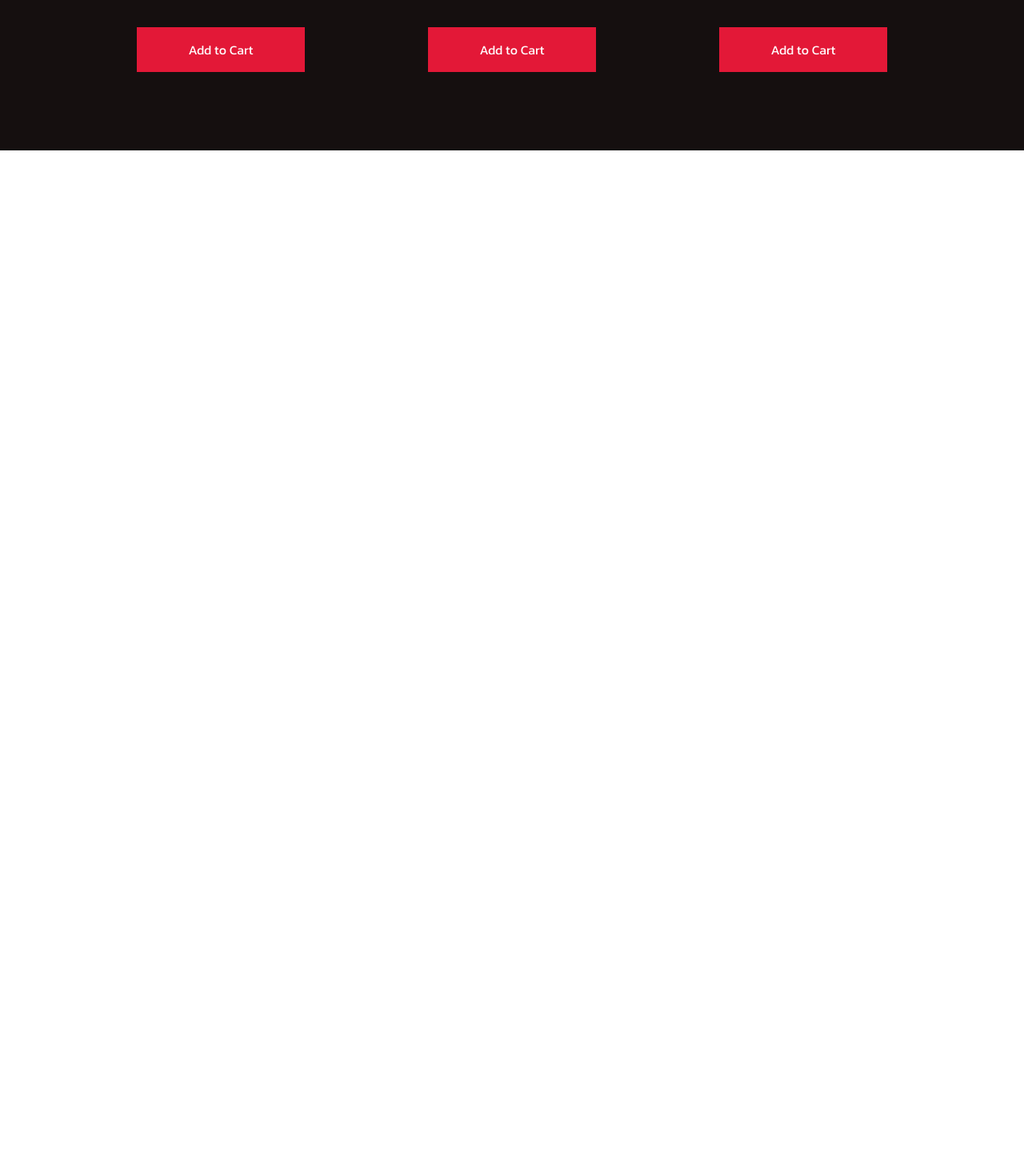
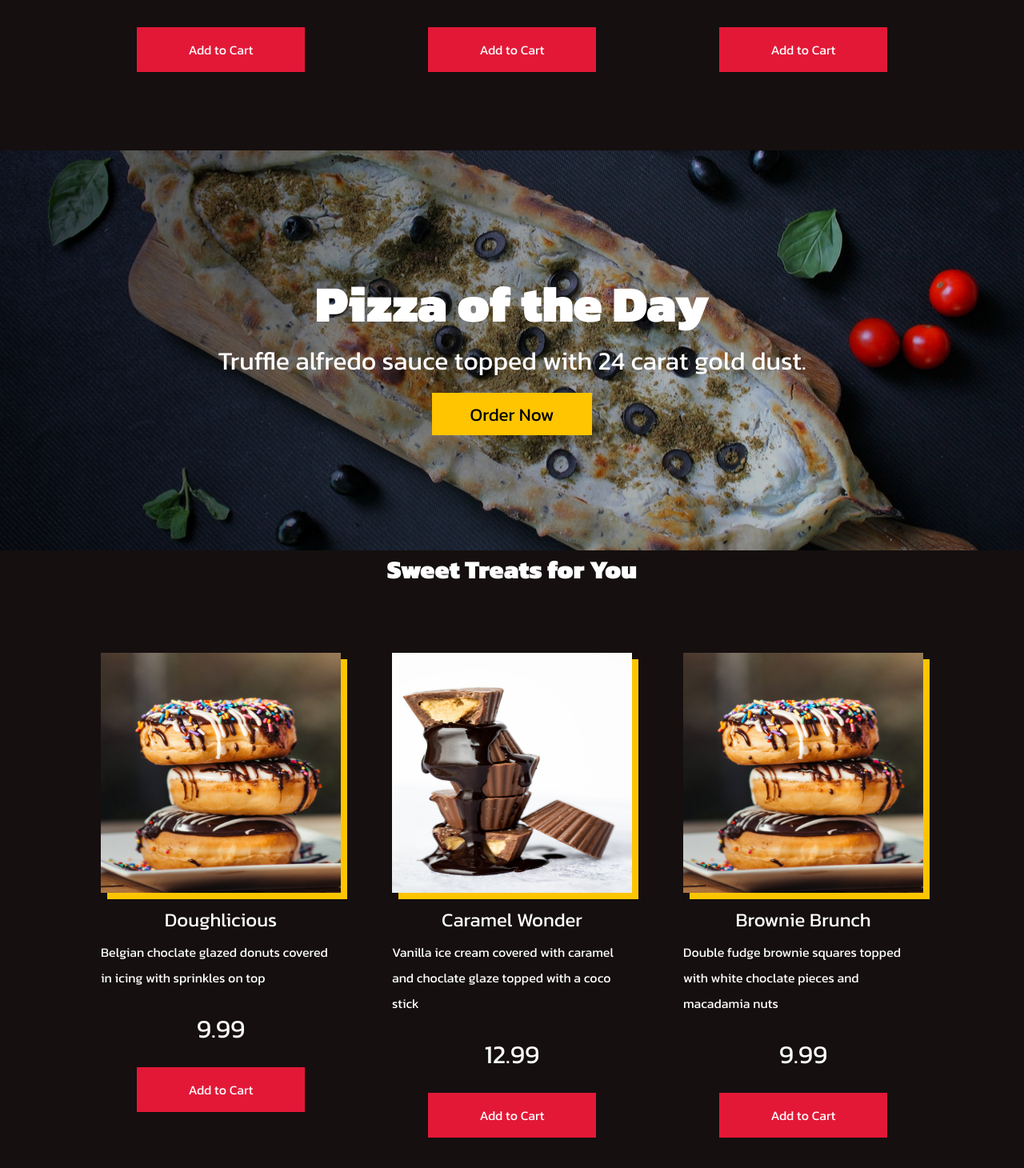
Before and after one commit to domludejesus/react-burger, a React (Create React App) app: page / in a window 1280 px wide. Shown: the part 1412-2872 px from the top of the page at 80% size. Before the commit the page ends 1600 px from the top, so only its background shows below. Built offline with nearby package versions, Linux system fonts and the light colour scheme.

Commit message:
'Featured'

```diff
--- a/src/App.js
+++ b/src/App.js
@@ -3,7 +3,8 @@ import {BrowserRouter as Router} from 'react-router-dom';
 import { GlobalStyle } from "./globalStyles";
 import Hero from "./components/Hero";
 import Products from './components/Products';
-import { productData } from './components/Products/data';
+import { productData, productDataTwo } from './components/Products/data';
+import Feature from './components/Feature';
 
 
 
@@ -12,7 +13,9 @@ function App() {
     <Router>
       <GlobalStyle />
       <Hero />
-      <Products heading='Choose Your favorite' data={productData}/>
+      <Products heading='Choose Your favorite' data={productData} />
+      <Feature />
+      <Products heading='Sweet Treats for You' data={productDataTwo} />
     </Router>
   );
 }
--- /dev/null
+++ b/src/components/Feature/FeatureElements.js
@@ -0,0 +1,44 @@
+import styled from 'styled-components'
+import FeaturePic from '../../images/featured3.jpg'
+
+export const FeatureContainer = styled.div`
+    background: linear-gradient(to right, rgba(0, 0, 0, 0.7), rgba(0, 0, 0, 0.1)),
+    url(${FeaturePic});
+    height: 100vh;
+    max-height: 500px;
+    background-position: center;
+    background-size: cover;
+    display: flex;
+    flex-direction: column;
+    justify-content: center;
+    align-items: center;
+    color:#fff;
+    text-align: center;
+    padding: 0 1rem ;
+
+    h1 {
+        font-size: clamp(3rem, 5vw, 5rem);
+    }
+
+    p {
+        margin-bottom: 1rem;
+        font-size: clamp(1rem, 3vw, 2rem);
+    }
+`;
+
+export const FeatureButton = styled.button`
+    font-size: 1.4rem;
+    padding: 0.6rem 3rem;
+    border:none;
+    background: #ffc500;
+    color: #000;
+    transition: 0.2s ease-out;
+
+
+    &:hover {
+        color: #fff;
+        background: #e31837;
+        transition: 0.2s ease-out;
+        cursor: pointer;
+    }
+`;
--- /dev/null
+++ b/src/components/Feature/index.js
@@ -0,0 +1,14 @@
+import React from 'react'
+import {FeatureContainer, FeatureButton} from './FeatureElements' ;
+
+const Feature = () => {
+    return (
+        <FeatureContainer>
+            <h1> Pizza of the Day </h1>
+            <p> Truffle alfredo sauce topped with 24 carat gold dust. </p>
+            <FeatureButton> Order Now </FeatureButton>
+        </FeatureContainer>
+    )
+}
+
+export default Feature
--- a/src/components/Products/data.js
+++ b/src/components/Products/data.js
@@ -1,6 +1,9 @@
 import product1 from '../../images/product-1.jpg'
 import product2 from '../../images/product-2.jpg'
 import product3 from '../../images/product-3.jpg'
+import sweet1 from '../../images/sweet-2.jpg';
+import sweet2 from '../../images/sweet-2.jpg';
+import sweet3 from '../../images/sweet4.jpg';
 
 
 
@@ -31,3 +34,30 @@ export const productData = [
         button: 'Add to Cart'
     }
 ]
+
+export const productDataTwo = [
+    {
+        img: sweet2,
+        alt: 'Donuts',
+        name: 'Doughlicious',
+        desc: 'Belgian choclate glazed donuts covered in icing with sprinkles on top',
+        price: '9.99',
+        button: 'Add to Cart'
+    },
+    {
+        img: sweet3,
+        alt: 'Ice Cream',
+        name: 'Caramel Wonder',
+        desc: 'Vanilla ice cream covered with caramel and choclate glaze topped with a coco stick',
+        price: '12.99',
+        button: 'Add to Cart'
+    },
+    {
+        img: sweet1,
+        alt: 'Brownie',
+        name: 'Brownie Brunch',
+        desc: 'Double fudge brownie squares topped with white choclate pieces and macadamia nuts',
+        price: '9.99',
+        button: 'Add to Cart'
+    }
+];
```
Also changed, not shown: src/components/Footer/index.js (added, +52 -0 lines).
